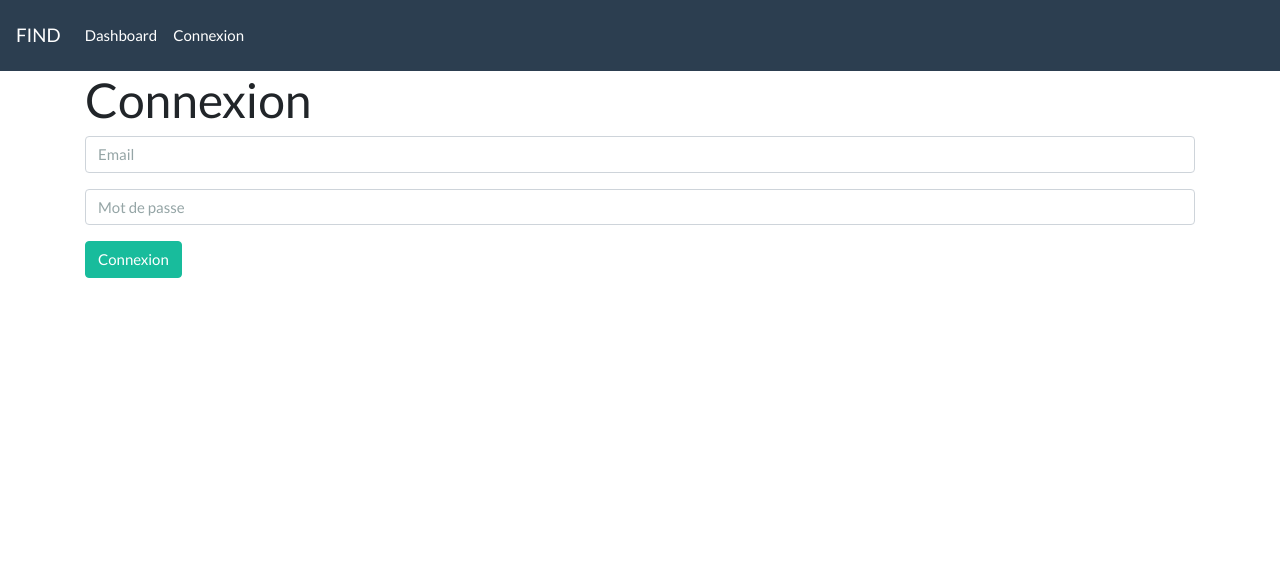
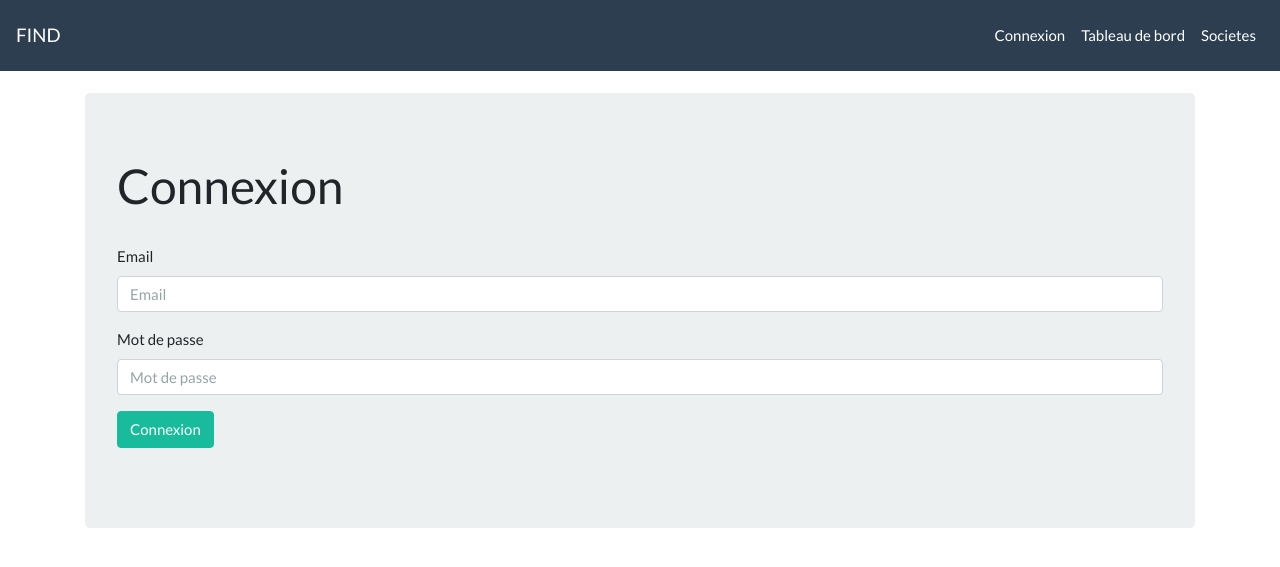
Before and after one commit to thomas-v/find, a Symfony app: template templates/security/login.html.twig in a window 1280 px wide. Shown: the top 567 px of the page. Run offline with Twig, Linux system fonts and the light colour scheme; the template is opened without the code that fills it, so the values that code supplies are empty; some libraries are stand-ins or nearby versions.

Commit message:
multiples ameliorations

```diff
--- a/src/Controller/DashboardController.php
+++ b/src/Controller/DashboardController.php
@@ -8,7 +8,7 @@ use Symfony\Component\Routing\Annotation\Route;
 class DashboardController extends AbstractController
 {
     /**
-     * @Route("/dashboard", name="dashboard")
+     * @Route("/accueil", name="dashboard")
      */
     public function index()
     {
--- a/src/Controller/SecurityController.php
+++ b/src/Controller/SecurityController.php
@@ -48,8 +48,7 @@ class SecurityController extends AbstractController
         }
 
         return $this->render('security/registration.html.twig', [
-            'form' => $form->createView(),
-            'success_registration' => true
+            'form' => $form->createView()
         ]);
     }
 
--- a/src/Entity/User.php
+++ b/src/Entity/User.php
@@ -27,27 +27,32 @@ class User implements UserInterface
 
     /**
      * @ORM\Column(type="string", length=255)
+     * @Assert\NotBlank(message="Votre email doit être renseigné")
      * @Assert\Email(message="Votre email n'est pas au bon format")
      */
     private $email;
 
     /**
+     * @Assert\NotBlank(message="Votre nom d'utilisateur doit être renseigné")
      * @ORM\Column(type="string", length=255)
      */
     private $username;
 
     /**
      * @ORM\Column(type="string", length=255)
+     * @Assert\NotBlank(message="Votre mot de passe doit être renseigné")
      * @Assert\Length(min="8", minMessage="Votre mot de passe doit faire au minimum 8 caracteres")
      */
     private $password;
 
     /**
+     * @Assert\NotBlank(message="La confirmation de votre mot de passe doit être renseignée")
      * @Assert\EqualTo(propertyPath="password", message="Le mot de passe confirme n'est pas identique")
      */
     private $confirm_password;
 
     /**
+
      * @ORM\OneToMany(targetEntity="App\Entity\Company", mappedBy="user", orphanRemoval=true)
      */
     private $companies;
--- a/templates/base.html.twig
+++ b/templates/base.html.twig
@@ -4,35 +4,51 @@
         <meta charset="UTF-8">
         <title>{% block title %}{% endblock %}</title>
          <link rel="stylesheet" type="text/css" href="https://bootswatch.com/4/flatly/bootstrap.min.css">
-        {% block stylesheets %}{% endblock %}
+        {% block stylesheets %}
+        {% endblock %}
     </head>
     <body>
     	<nav class="navbar navbar-expand-lg navbar-dark bg-primary">
-          <a class="navbar-brand" href="#">FIND</a>
+          <a class="navbar-brand" href="{{ path('dashboard') }}">FIND</a>
           <button class="navbar-toggler" type="button" data-toggle="collapse" data-target="#navbarColor01" aria-controls="navbarColor01" aria-expanded="false" aria-label="Toggle navigation">
             <span class="navbar-toggler-icon"></span>
           </button>
 
           <div class="collapse navbar-collapse" id="navbarColor01">
-            <ul class="navbar-nav mr-auto">
-              <li class="nav-item">
-                <a class="nav-link" href="#">Dashboard <span class="sr-only">(current)</span></a>
-              </li>
+            <ul class="navbar-nav ml-auto">
               {% if not app.user %}
                   <li class="nav-item">
                     <a class="nav-link" href="{{ path('security_login') }}">Connexion</a>
                   </li>
               {% else %}
-                  <li class="nav-item">
-                    <a class="nav-link" href="{{ path('security_logout') }}">Deconnexion</a>
+                  <li class="nav-item dropdown">
+                    <a class="nav-link dropdown-toggle" href="#" id="navbarDropdown" role="button" data-toggle="dropdown" aria-haspopup="true" aria-expanded="false">
+                      {{ app.user.username }}
+                    </a>
+                    <div class="dropdown-menu" aria-labelledby="navbarDropdown">
+                      <a class="dropdown-item" href="{{ path('security_logout') }}">Deconnexion</a>
+                    </div>
                   </li>
               {% endif %}
+              <li class="nav-item">
+                <a class="nav-link" href="{{ path('dashboard') }}">Tableau de bord <span class="sr-only">(current)</span></a>
+              </li>
+              <li class="nav-item">
+                <a class="nav-link" href="{{ path('company_list') }}">Societes <span class="sr-only">(current)</span></a>
+              </li>
             </ul>
           </div>
         </nav>
         <div class="container">
-            {% block body %}{% endblock %}
+        	<br>
+        	<div class="jumbotron">
+                {% block body %}{% endblock %}
+            </div>
         </div>
-        {% block javascripts %}{% endblock %}
+        {% block javascripts %}
+        	<script src="https://code.jquery.com/jquery-3.3.1.slim.min.js" integrity="sha384-q8i/X+965DzO0rT7abK41JStQIAqVgRVzpbzo5smXKp4YfRvH+8abtTE1Pi6jizo" crossorigin="anonymous"></script>
+<script src="https://cdnjs.cloudflare.com/ajax/libs/popper.js/1.14.3/umd/popper.min.js" integrity="sha384-ZMP7rVo3mIykV+2+9J3UJ46jBk0WLaUAdn689aCwoqbBJiSnjAK/l8WvCWPIPm49" crossorigin="anonymous"></script>
+<script src="https://stackpath.bootstrapcdn.com/bootstrap/4.1.3/js/bootstrap.min.js" integrity="sha384-ChfqqxuZUCnJSK3+MXmPNIyE6ZbWh2IMqE241rYiqJxyMiZ6OW/JmZQ5stwEULTy" crossorigin="anonymous"></script>
+        {% endblock %}
     </body>
 </html>
--- a/templates/dashboard/index.html.twig
+++ b/templates/dashboard/index.html.twig
@@ -1,6 +1,6 @@
 {% extends 'base.html.twig' %}
 
-{% block title %}Dashboard{% endblock %}
+{% block title %}Tableau de bord{% endblock %}
 
 {% block stylesheets %}
 	<style>
--- a/templates/security/login.html.twig
+++ b/templates/security/login.html.twig
@@ -5,6 +5,8 @@
 
 
 <h1>Connexion</h1>
+
+<br>
 
 {% if error %}
 	<span class="invalid-feedback d-block">
@@ -21,10 +23,12 @@
 
 <form action="{{ path('security_login') }}" method="post">
 	<div class="form-group">
-		<input placeholder="Email" type="text" required name="_username" class="form-control" value="{{ email }}">
+		<label for="username">Email</label>
+		<input id="username" placeholder="Email" type="text" required name="_username" class="form-control" value="{{ email }}">
 	</div>
 	<div class="form-group">
-		<input placeholder="Mot de passe" type="password" required name="_password" class="form-control">
+		<label for="password">Mot de passe</label>
+		<input id="password" placeholder="Mot de passe" type="password" required name="_password" class="form-control">
 	</div>
 	<div class="form-group">
 		<button type="submit" class="btn btn-success">Connexion</button>
```
Also changed, not shown: templates/security/registration.html.twig (+5 -4 lines).
